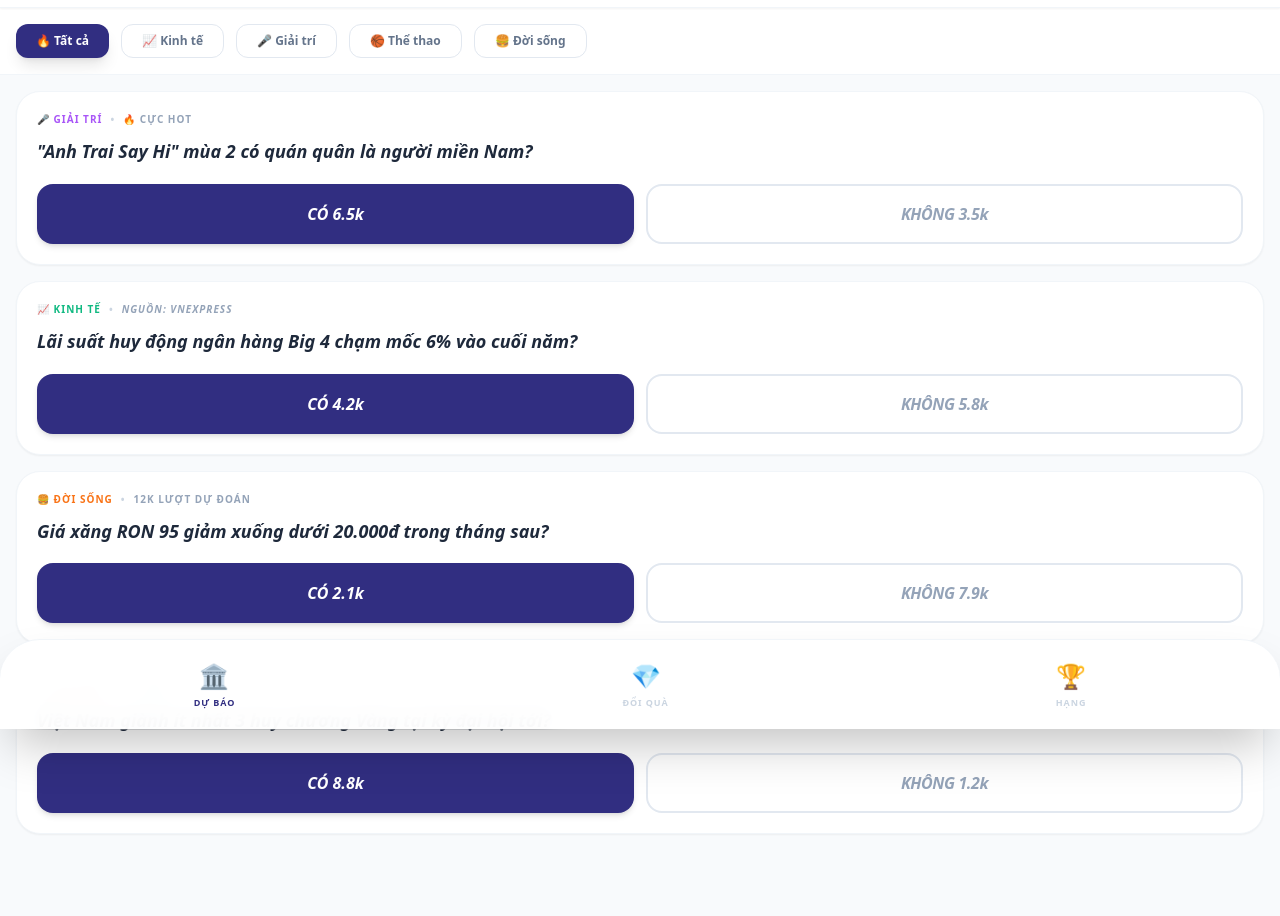
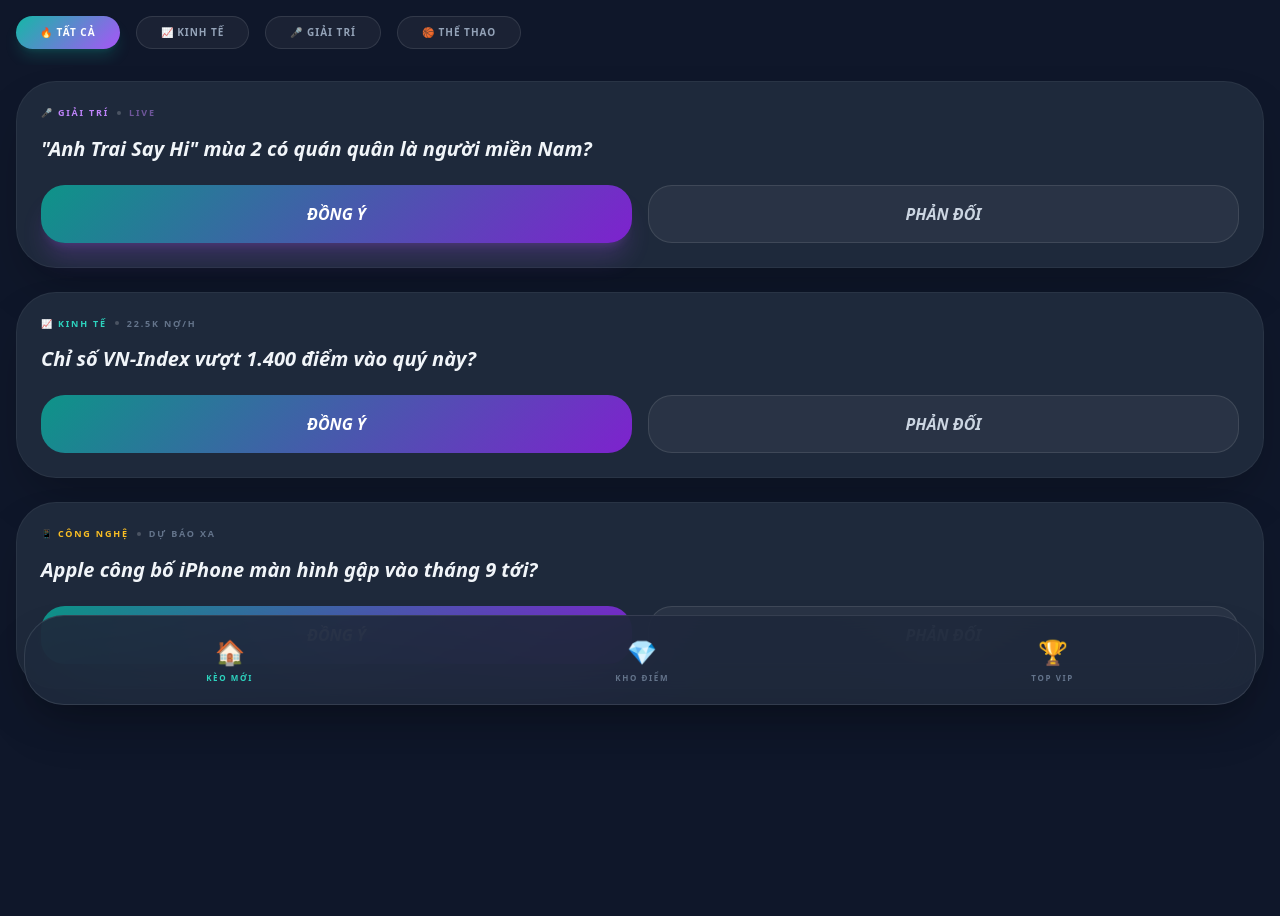
Before and after one commit to nguyenbathoi88-bit/forely-app, a plain HTML site: page index.html in a window 1280 px wide. Shown: the part 71-987 px from the top of the page. After the commit the page ends 888 px from the top, so only its background shows below. Drawn offline with nearby package versions, Linux system fonts and the light colour scheme.

Commit message:
Update index.html

```diff
--- a/index.html
+++ b/index.html
@@ -3,89 +3,74 @@
 <head>
     <meta charset="UTF-8">
     <meta name="viewport" content="width=device-width, initial-scale=1.0">
-    <title>FORELY - Trí tuệ đám đông</title>
+    <title>FORELY - Dự báo & Nhận quà</title>
     <script src="https://cdn.tailwindcss.com"></script>
     <style>
         .no-scrollbar::-webkit-scrollbar { display: none; }
         .page { display: none; }
         .page.active { display: block; }
-        /* Màu chủ đạo mới: Indigo & Amber */
-        :root {
-            --primary: #1e1b4b; /* Indigo đậm */
-            --accent: #f59e0b;  /* Amber */
-        }
+        /* Gradient Backgrounds */
+        .bg-vibrant { background: linear-gradient(135deg, #14b8a6 0%, #a855f7 100%); }
+        .text-vibrant { background: linear-gradient(135deg, #14b8a6 0%, #a855f7 100%); -webkit-background-clip: text; -webkit-text-fill-color: transparent; }
+        .btn-gradient { background: linear-gradient(135deg, #0d9488 0%, #7e22ce 100%); }
     </style>
 </head>
-<body class="bg-slate-50 min-h-screen pb-28 font-sans text-slate-900">
+<body class="bg-[#0f172a] min-h-screen pb-28 font-sans text-white">
 
     <div id="home-page" class="page active">
-        <nav class="bg-white p-4 sticky top-0 z-50 flex justify-between items-center border-b border-slate-100 shadow-sm">
-            <h1 class="text-2xl font-black text-indigo-900 tracking-tighter italic">FORELY</h1>
-            <div onclick="showPage('portfolio-page')" class="bg-amber-50 px-4 py-2 rounded-2xl border border-amber-200 flex items-center gap-2 active:scale-95 transition-all">
-                <span class="text-lg">💎</span>
-                <span id="header-balance" class="text-sm font-black text-amber-700 uppercase">1,250 P</span>
+        <nav class="bg-[#1e293b]/80 backdrop-blur-md p-4 sticky top-0 z-50 flex justify-between items-center border-b border-white/5">
+            <h1 class="text-2xl font-black italic tracking-tighter text-vibrant">FORELY</h1>
+            <div onclick="showPage('portfolio-page')" class="bg-white/5 px-4 py-2 rounded-2xl border border-white/10 flex items-center gap-2 active:scale-95 transition-all">
+                <span class="text-amber-400 text-sm">💎</span>
+                <span id="header-balance" class="text-xs font-black tracking-widest uppercase">1,250 P</span>
             </div>
         </nav>
 
-        <div class="flex gap-3 overflow-x-auto p-4 bg-white no-scrollbar border-b border-slate-100">
-            <button class="whitespace-nowrap px-5 py-2 rounded-xl bg-indigo-900 text-white font-bold text-xs shadow-lg">🔥 Tất cả</button>
-            <button class="whitespace-nowrap px-5 py-2 rounded-xl bg-white border border-slate-200 text-slate-500 font-bold text-xs">📈 Kinh tế</button>
-            <button class="whitespace-nowrap px-5 py-2 rounded-xl bg-white border border-slate-200 text-slate-500 font-bold text-xs">🎤 Giải trí</button>
-            <button class="whitespace-nowrap px-5 py-2 rounded-xl bg-white border border-slate-200 text-slate-500 font-bold text-xs">🏀 Thể thao</button>
-            <button class="whitespace-nowrap px-5 py-2 rounded-xl bg-white border border-slate-200 text-slate-500 font-bold text-xs">🍔 Đời sống</button>
+        <div class="flex gap-4 overflow-x-auto p-4 no-scrollbar">
+            <button class="whitespace-nowrap px-6 py-2 rounded-full bg-vibrant text-white font-black text-[10px] uppercase tracking-widest shadow-lg shadow-teal-500/20">🔥 Tất cả</button>
+            <button class="whitespace-nowrap px-6 py-2 rounded-full bg-white/5 border border-white/10 text-slate-400 font-bold text-[10px] uppercase tracking-widest">📈 Kinh tế</button>
+            <button class="whitespace-nowrap px-6 py-2 rounded-full bg-white/5 border border-white/10 text-slate-400 font-bold text-[10px] uppercase tracking-widest">🎤 Giải trí</button>
+            <button class="whitespace-nowrap px-6 py-2 rounded-full bg-white/5 border border-white/10 text-slate-400 font-bold text-[10px] uppercase tracking-widest">🏀 Thể thao</button>
         </div>
 
-        <div class="p-4 space-y-4">
+        <div class="p-4 space-y-6">
 
-            <div class="bg-white rounded-3xl p-5 border border-slate-100 shadow-sm">
-                <div class="flex items-center gap-2 mb-3 text-[10px] font-bold uppercase tracking-widest text-purple-500">
+            <div class="bg-[#1e293b] rounded-[2.5rem] p-6 border border-white/5 shadow-2xl">
+                <div class="flex items-center gap-2 mb-4 text-[9px] font-black uppercase tracking-[0.2em] text-purple-400">
                     <span>🎤 Giải trí</span>
-                    <span class="text-slate-300">•</span>
-                    <span class="text-slate-400">🔥 Cực hot</span>
+                    <span class="w-1 h-1 bg-white/20 rounded-full"></span>
+                    <span class="animate-pulse">Live</span>
                 </div>
-                <h3 class="text-lg font-bold text-slate-800 mb-5 leading-snug italic">"Anh Trai Say Hi" mùa 2 có quán quân là người miền Nam?</h3>
-                <div class="grid grid-cols-2 gap-3">
-                    <button onclick="handleTrade('CÓ', 100)" class="bg-indigo-900 text-white py-4 rounded-2xl font-black italic shadow-md active:bg-indigo-800 transition-all">CÓ 6.5k</button>
-                    <button onclick="handleTrade('KHÔNG', 100)" class="bg-white border-2 border-slate-200 text-slate-400 py-4 rounded-2xl font-black italic active:bg-slate-50 transition-all tracking-tight">KHÔNG 3.5k</button>
+                <h3 class="text-xl font-bold text-slate-100 mb-6 leading-tight italic italic">"Anh Trai Say Hi" mùa 2 có quán quân là người miền Nam?</h3>
+                <div class="grid grid-cols-2 gap-4">
+                    <button onclick="handleTrade('CÓ', 100)" class="btn-gradient text-white py-4 rounded-3xl font-black italic shadow-xl shadow-purple-500/20 active:scale-95 transition-all">ĐỒNG Ý</button>
+                    <button onclick="handleTrade('KHÔNG', 100)" class="bg-white/5 border border-white/10 text-slate-300 py-4 rounded-3xl font-black italic active:bg-white/10 transition-all">PHẢN ĐỐI</button>
                 </div>
             </div>
 
-            <div class="bg-white rounded-3xl p-5 border border-slate-100 shadow-sm">
-                <div class="flex items-center gap-2 mb-3 text-[10px] font-bold uppercase tracking-widest text-emerald-500">
+            <div class="bg-[#1e293b] rounded-[2.5rem] p-6 border border-white/5 shadow-2xl">
+                <div class="flex items-center gap-2 mb-4 text-[9px] font-black uppercase tracking-[0.2em] text-teal-400">
                     <span>📈 Kinh tế</span>
-                    <span class="text-slate-300">•</span>
-                    <span class="text-slate-400 italic">Nguồn: VnExpress</span>
+                    <span class="w-1 h-1 bg-white/20 rounded-full"></span>
+                    <span class="text-slate-500">22.5k nợ/h</span>
                 </div>
-                <h3 class="text-lg font-bold text-slate-800 mb-5 leading-snug italic text-balance">Lãi suất huy động ngân hàng Big 4 chạm mốc 6% vào cuối năm?</h3>
-                <div class="grid grid-cols-2 gap-3">
-                    <button onclick="handleTrade('CÓ', 100)" class="bg-indigo-900 text-white py-4 rounded-2xl font-black italic shadow-md">CÓ 4.2k</button>
-                    <button onclick="handleTrade('KHÔNG', 100)" class="bg-white border-2 border-slate-200 text-slate-400 py-4 rounded-2xl font-black italic tracking-tight">KHÔNG 5.8k</button>
+                <h3 class="text-xl font-bold text-slate-100 mb-6 leading-tight italic">Chỉ số VN-Index vượt 1.400 điểm vào quý này?</h3>
+                <div class="grid grid-cols-2 gap-4">
+                    <button onclick="handleTrade('CÓ', 100)" class="btn-gradient text-white py-4 rounded-3xl font-black italic active:scale-95 transition-all">ĐỒNG Ý</button>
+                    <button onclick="handleTrade('KHÔNG', 100)" class="bg-white/5 border border-white/10 text-slate-300 py-4 rounded-3xl font-black italic active:bg-white/10 transition-all">PHẢN ĐỐI</button>
                 </div>
             </div>
 
-            <div class="bg-white rounded-3xl p-5 border border-slate-100 shadow-sm">
-                <div class="flex items-center gap-2 mb-3 text-[10px] font-bold uppercase tracking-widest text-orange-500">
-                    <span>🍔 Đời sống</span>
-                    <span class="text-slate-300">•</span>
-                    <span class="text-slate-400">12k lượt dự đoán</span>
+            <div class="bg-[#1e293b] rounded-[2.5rem] p-6 border border-white/5 shadow-2xl">
+                <div class="flex items-center gap-2 mb-4 text-[9px] font-black uppercase tracking-[0.2em] text-amber-400">
+                    <span>📱 Công nghệ</span>
+                    <span class="w-1 h-1 bg-white/20 rounded-full"></span>
+                    <span class="text-slate-500">Dự báo xa</span>
                 </div>
-                <h3 class="text-lg font-bold text-slate-800 mb-5 leading-snug italic">Giá xăng RON 95 giảm xuống dưới 20.000đ trong tháng sau?</h3>
-                <div class="grid grid-cols-2 gap-3">
-                    <button onclick="handleTrade('CÓ', 100)" class="bg-indigo-900 text-white py-4 rounded-2xl font-black italic shadow-md">CÓ 2.1k</button>
-                    <button onclick="handleTrade('KHÔNG', 100)" class="bg-white border-2 border-slate-200 text-slate-400 py-4 rounded-2xl font-black italic tracking-tight">KHÔNG 7.9k</button>
-                </div>
-            </div>
-
-            <div class="bg-white rounded-3xl p-5 border border-slate-100 shadow-sm">
-                <div class="flex items-center gap-2 mb-3 text-[10px] font-bold uppercase tracking-widest text-red-500">
-                    <span>⚽ Thể thao</span>
-                    <span class="text-slate-300">•</span>
-                    <span class="text-emerald-500">● Live</span>
-                </div>
-                <h3 class="text-lg font-bold text-slate-800 mb-5 leading-snug italic">Việt Nam giành ít nhất 3 huy chương Vàng tại kỳ đại hội tới?</h3>
-                <div class="grid grid-cols-2 gap-3">
-                    <button onclick="handleTrade('CÓ', 100)" class="bg-indigo-900 text-white py-4 rounded-2xl font-black italic shadow-md">CÓ 8.8k</button>
-                    <button onclick="handleTrade('KHÔNG', 100)" class="bg-white border-2 border-slate-200 text-slate-400 py-4 rounded-2xl font-black italic tracking-tight">KHÔNG 1.2k</button>
+                <h3 class="text-xl font-bold text-slate-100 mb-6 leading-tight italic">Apple công bố iPhone màn hình gập vào tháng 9 tới?</h3>
+                <div class="grid grid-cols-2 gap-4">
+                    <button onclick="handleTrade('CÓ', 100)" class="btn-gradient text-white py-4 rounded-3xl font-black italic active:scale-95 transition-all">ĐỒNG Ý</button>
+                    <button onclick="handleTrade('KHÔNG', 100)" class="bg-white/5 border border-white/10 text-slate-300 py-4 rounded-3xl font-black italic active:bg-white/10 transition-all">PHẢN ĐỐI</button>
                 </div>
             </div>
 
@@ -93,49 +78,49 @@
     </div>
 
     <div id="portfolio-page" class="page">
-        <nav class="bg-white p-4 sticky top-0 z-50 flex items-center border-b border-slate-100">
-            <button onclick="showPage('home-page')" class="mr-4 text-xl">←</button>
-            <h1 class="text-lg font-bold text-indigo-950 italic">Ví & Đổi thưởng</h1>
+        <nav class="bg-[#1e293b]/80 backdrop-blur-md p-4 sticky top-0 z-50 flex items-center border-b border-white/5">
+            <button onclick="showPage('home-page')" class="mr-4 text-2xl text-slate-500">←</button>
+            <h1 class="text-lg font-bold italic tracking-wider">Ví Điểm Thưởng</h1>
         </nav>
         <div class="p-6">
-            <div class="bg-indigo-950 rounded-[2.5rem] p-8 text-white shadow-2xl mb-8 relative overflow-hidden">
-                <div class="absolute -top-10 -right-10 w-40 h-40 bg-indigo-800 rounded-full opacity-30"></div>
-                <p class="text-indigo-300 text-[10px] font-black uppercase tracking-[0.2em] mb-2">Số dư F-Point</p>
+            <div class="bg-vibrant rounded-[3rem] p-8 text-white shadow-2xl mb-8 relative overflow-hidden shadow-teal-500/20">
+                <div class="absolute -top-10 -right-10 w-48 h-48 bg-white/10 rounded-full blur-3xl"></div>
+                <p class="text-white/60 text-[10px] font-black uppercase tracking-[0.3em] mb-2">Số dư F-Point</p>
                 <h2 id="wallet-balance" class="text-5xl font-black italic tracking-tighter mb-10">1,250 P</h2>
-                <div class="flex gap-3">
-                    <button onclick="alert('Mã VietQR sẽ hiện ra ở đây!')" class="flex-1 bg-amber-500 text-indigo-950 font-black py-4 rounded-2xl italic shadow-lg shadow-amber-900/20 text-sm">SĂN ĐIỂM</button>
-                    <button class="flex-1 bg-indigo-800 text-indigo-300 font-black py-4 rounded-2xl italic text-sm">LỊCH SỬ</button>
+                <div class="flex gap-4">
+                    <button class="flex-1 bg-white text-teal-900 font-black py-4 rounded-2xl italic text-xs uppercase tracking-widest shadow-xl">Săn Điểm</button>
+                    <button class="flex-1 bg-black/20 text-white font-black py-4 rounded-2xl italic text-xs uppercase tracking-widest">Lịch sử</button>
                 </div>
             </div>
 
-            <h3 class="font-black text-xs text-slate-400 uppercase tracking-widest mb-4 italic">Cửa hàng quà tặng</h3>
+            <h3 class="font-black text-[10px] text-slate-500 uppercase tracking-[0.3em] mb-6 italic">Đổi quà hấp dẫn</h3>
             <div class="grid grid-cols-2 gap-4">
-                <div class="bg-white p-5 rounded-[2rem] border border-slate-100 shadow-sm text-center">
-                    <div class="text-3xl mb-2 text-indigo-900">🎁</div>
-                    <p class="text-[10px] font-bold text-slate-800 mb-1">Voucher Shopee 100k</p>
-                    <span class="text-amber-600 font-black italic text-xs">10,000 P</span>
+                <div class="bg-white/5 p-6 rounded-[2.5rem] border border-white/10 text-center">
+                    <div class="text-3xl mb-3">🛍️</div>
+                    <p class="text-[10px] font-bold text-slate-300 mb-1 italic">Shopee Voucher 100k</p>
+                    <span class="text-teal-400 font-black italic text-xs">10,000 P</span>
                 </div>
-                <div class="bg-white p-5 rounded-[2rem] border border-slate-100 shadow-sm text-center">
-                    <div class="text-3xl mb-2 text-indigo-900">📱</div>
-                    <p class="text-[10px] font-bold text-slate-800 mb-1">Thẻ nạp điện thoại 50k</p>
-                    <span class="text-amber-600 font-black italic text-xs">5,000 P</span>
+                <div class="bg-white/5 p-6 rounded-[2.5rem] border border-white/10 text-center">
+                    <div class="text-3xl mb-3">📱</div>
+                    <p class="text-[10px] font-bold text-slate-300 mb-1 italic">Thẻ cào 50k</p>
+                    <span class="text-purple-400 font-black italic text-xs">5,000 P</span>
                 </div>
             </div>
         </div>
     </div>
 
-    <div class="fixed bottom-0 w-full bg-white/95 backdrop-blur-md border-t border-slate-100 flex justify-around py-5 rounded-t-[2.5rem] shadow-2xl z-50">
-        <button onclick="showPage('home-page')" id="n-home" class="flex flex-col items-center gap-1 text-indigo-900">
-            <span class="text-2xl">🏛️</span>
-            <span class="text-[9px] font-black uppercase tracking-widest">Dự báo</span>
+    <div class="fixed bottom-6 left-6 right-6 bg-[#1e293b]/90 backdrop-blur-2xl border border-white/10 flex justify-around py-5 rounded-[2.5rem] shadow-2xl z-50">
+        <button onclick="showPage('home-page')" id="n-home" class="flex flex-col items-center gap-1 text-teal-400">
+            <span class="text-2xl">🏠</span>
+            <span class="text-[8px] font-black uppercase tracking-[0.2em]">Kèo mới</span>
         </button>
-        <button onclick="showPage('portfolio-page')" id="n-wallet" class="flex flex-col items-center gap-1 text-slate-300">
+        <button onclick="showPage('portfolio-page')" id="n-wallet" class="flex flex-col items-center gap-1 text-slate-500">
             <span class="text-2xl">💎</span>
-            <span class="text-[9px] font-black uppercase tracking-widest">Đổi quà</span>
+            <span class="text-[8px] font-black uppercase tracking-[0.2em]">Kho điểm</span>
         </button>
-        <button onclick="alert('Tính năng Social đang xây dựng!')" class="flex flex-col items-center gap-1 text-slate-300">
+        <button onclick="alert('Bảng xếp hạng tiên tri sắp mở!')" class="flex flex-col items-center gap-1 text-slate-500">
             <span class="text-2xl">🏆</span>
-            <span class="text-[9px] font-black uppercase tracking-widest">Hạng</span>
+            <span class="text-[8px] font-black uppercase tracking-[0.2em]">Top VIP</span>
         </button>
     </div>
 
@@ -149,12 +134,12 @@
         }
 
         function handleTrade(type, amount) {
-            if (balance >= 100) { // Giả định mỗi lần cược là 100 P cho nhanh
+            if (balance >= 100) {
                 balance -= 100;
                 updateUI();
-                alert(`Thành công! Bạn đã dùng 100 Điểm để dự báo phe ${type}. Điểm sẽ được cộng lại nếu dự báo đúng!`);
+                alert(`🎯 Chốt thành công! Bạn đã đặt 100 P vào phe ${type}. Kết quả sẽ có sau khi sự kiện kết thúc.`);
             } else {
-                alert("Bạn không đủ Điểm Thưởng!");
+                alert("Hết điểm rồi! Hãy 'Săn Điểm' thêm nhé.");
             }
         }
 
@@ -163,17 +148,13 @@
             document.getElementById(pageId).classList.add('active');
 
             // Reset Nav Colors
-            document.getElementById('n-home').classList.add('text-slate-300');
-            document.getElementById('n-home').classList.remove('text-indigo-900');
-            document.getElementById('n-wallet').classList.add('text-slate-300');
-            document.getElementById('n-wallet').classList.remove('text-indigo-900');
+            document.getElementById('n-home').className = 'flex flex-col items-center gap-1 text-slate-500';
+            document.getElementById('n-wallet').className = 'flex flex-col items-center gap-1 text-slate-500';
 
             if(pageId === 'home-page') {
-                document.getElementById('n-home').classList.remove('text-slate-300');
-                document.getElementById('n-home').classList.add('text-indigo-900');
+                document.getElementById('n-home').className = 'flex flex-col items-center gap-1 text-teal-400';
             } else {
-                document.getElementById('n-wallet').classList.remove('text-slate-300');
-                document.getElementById('n-wallet').classList.add('text-indigo-900');
+                document.getElementById('n-wallet').className = 'flex flex-col items-center gap-1 text-purple-400';
             }
             window.scrollTo(0,0);
         }
```
Lines whose indentation alone changed are shown as unchanged.
